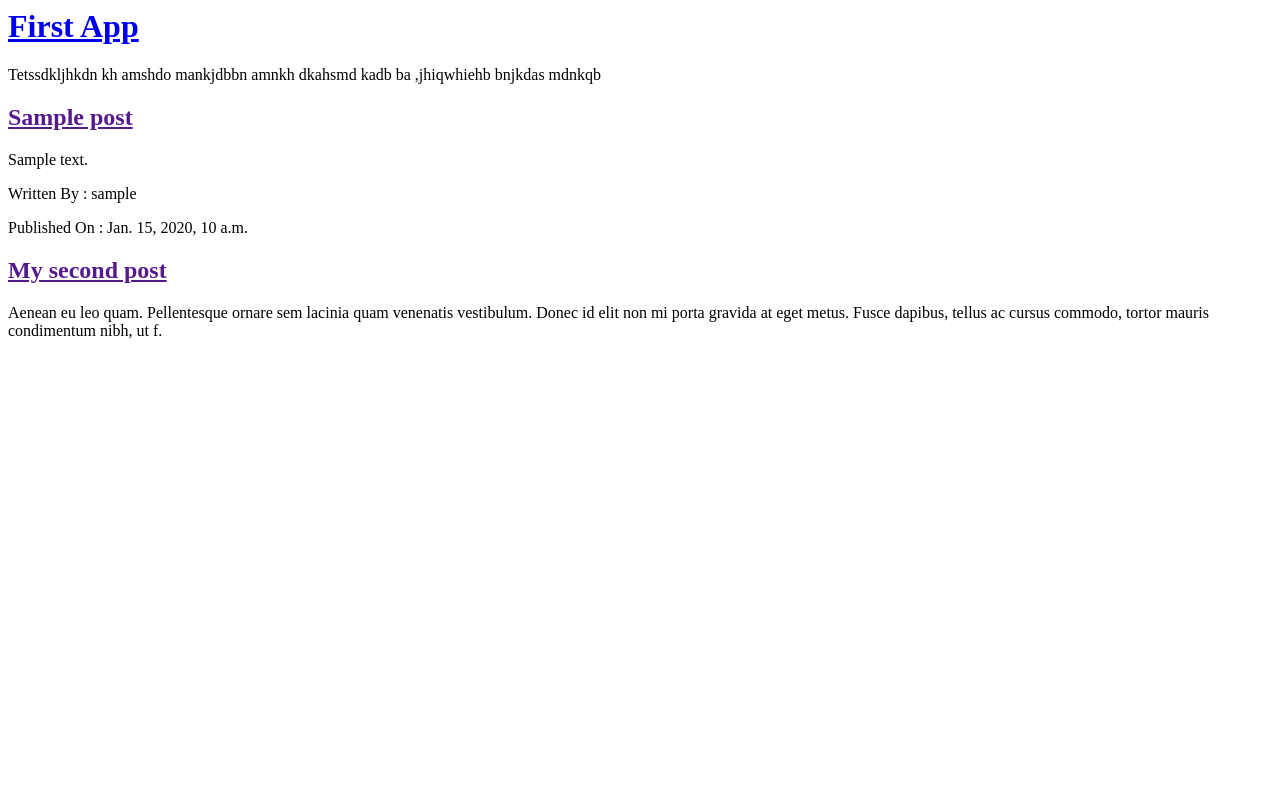
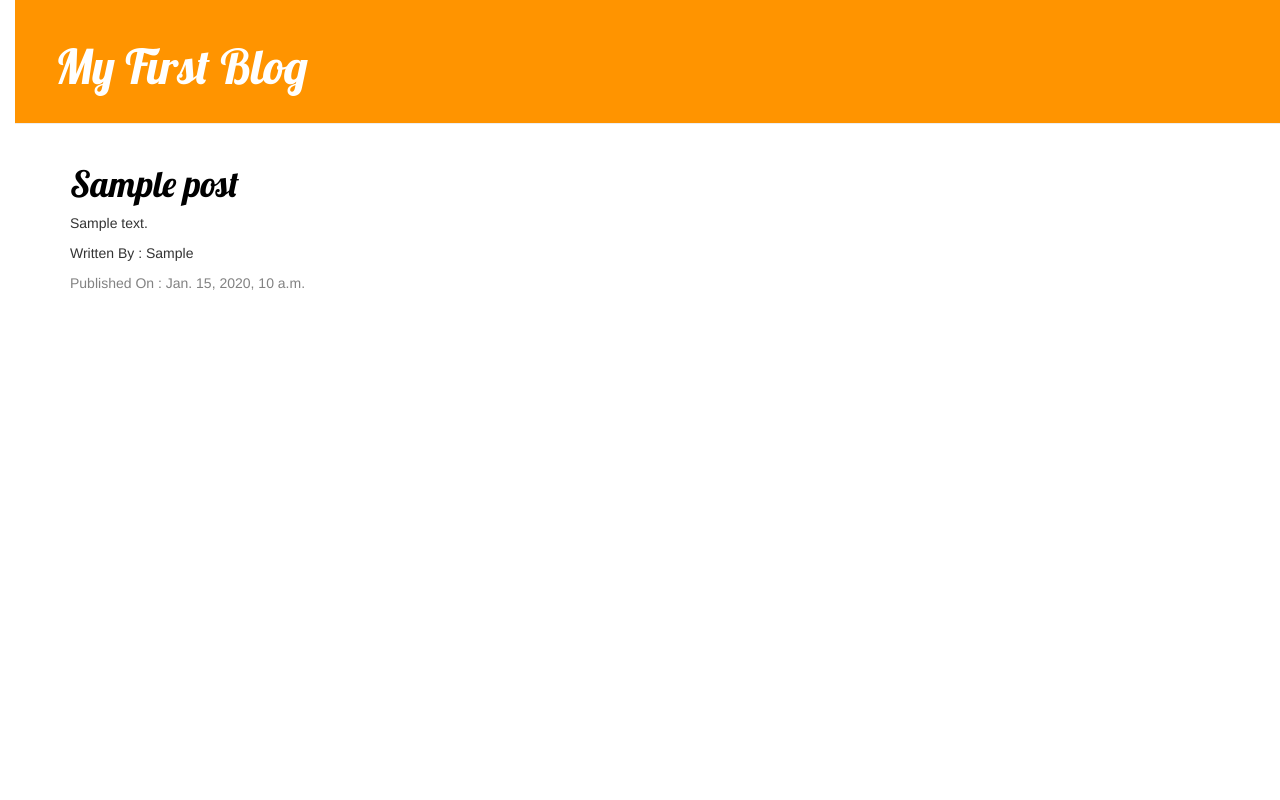
Before and after one commit to Ashu-360/my-first-blog, a Django app: template blog/templates/blog/post_list.html in a window 1280 px wide. Run offline with Django 3.2, Linux system fonts and the light colour scheme; the template is opened without the code that fills it: values that come from a table or form of the project are taken from there, others are empty; tables that the repository leaves empty hold one stand-in row (values such as "Sample post"); some libraries are stand-ins or nearby versions.

Commit message:
Templating and details page and static

```diff
--- /dev/null
+++ b/blog/static/css/blog.css
@@ -0,0 +1,57 @@
+h1 a{
+    color: #ff3242;
+    font-family: 'Lobster';
+}
+h2 a{
+    color: #0000F1;
+}
+body{
+    padding-left: 15px;
+}
+
+.page-header {
+    background-color: #ff9400;
+    margin-top: 0;
+    padding: 20px 20px 20px 40px;
+}
+
+.page-header h1, .page-header h1 a, .page-header h1 a:visited, .page-header h1 a:active {
+    color: #ffffff;
+    font-size: 36pt;
+    text-decoration: none;
+}
+
+.content {
+    margin-left: 40px;
+}
+
+h1, h2, h3, h4 {
+    font-family: 'Lobster', cursive;
+}
+
+.date {
+    color: #828282;
+}
+
+.save {
+    float: right;
+}
+
+.post-form textarea, .post-form input {
+    width: 100%;
+}
+
+.top-menu, .top-menu:hover, .top-menu:visited {
+    color: #ffffff;
+    float: right;
+    font-size: 26pt;
+    margin-right: 20px;
+}
+
+.post {
+    margin-bottom: 50px;
+}
+
+.post h1 a, .post h1 a:visited {
+    color: #000000;
+}
--- /dev/null
+++ b/blog/templates/blog/base.html
@@ -0,0 +1,23 @@
+{% load staticfiles %}
+<html>
+    <head>
+        <title>My First Blog</title>
+        <link rel="stylesheet" href="//maxcdn.bootstrapcdn.com/bootstrap/3.2.0/css/bootstrap.min.css">
+        <link rel="stylesheet" href="//maxcdn.bootstrapcdn.com/bootstrap/3.2.0/css/bootstrap-theme.min.css">
+        <link href='//fonts.googleapis.com/css?family=Lobster&subset=latin,latin-ext' rel='stylesheet' type='text/css'>
+        <link rel="stylesheet" href="{% static 'css/blog.css' %}">
+    </head>
+    <body>
+        <div class="page-header">
+            <h1><a href="/"> My First Blog </a></h1>
+        </div>
+        <div class="content container">
+            <div class="row">
+                <div class="col-md-8">
+                {% block content %}
+                {% endblock %}
+                </div>
+            </div>
+        </div>
+    </body>
+</html>
--- a/blog/templates/blog/post_list.html
+++ b/blog/templates/blog/post_list.html
@@ -1,39 +1,15 @@
+{% extends 'blog/base.html' %}
 
-<html>
-    <head>
-        <title>
-            My First Blog App
-        </title>
-    </head>
-    <body>
+{% block content %}
+    {% for post in posts %}
+        <div class="post">
 
-        <div>
-            <h1>
-                <a href="/">First App</a>
-            </h1>
-            <p>
-                Tetssdkljhkdn kh amshdo  mankjdbbn amnkh  dkahsmd  kadb ba ,jhiqwhiehb bnjkdas mdnkqb
-            </p>
+            <h1><a href="{% url 'post_detail' pk=post.pk %}"> {{ post.title }} </a></h1>
+            <p>{{ post.text|linebreaksbr }}</p>
+            <p> Written By : {{post.author|title}}</p>
+            <div class="date">
+                <p>Published On : {{ post.published_date }} </p>
+            </div>
         </div>
-
-
-        {% for post in posts %}
-            <div>
-                <h2><a href=""> {{post.title}}</a> </h2>
-                <p>{{post.text|linebreaksbr}}</p
-                <p>Written By : {{post.author}}</p>
-                <p>Published On : {{post.published_date}}</p>
-
-            </div>
-        {% endfor %}
-
-        <div>
-
-            <h2><a href="">My second post</a></h2>
-            <p>
-                Aenean eu leo quam. Pellentesque ornare sem lacinia quam venenatis vestibulum. Donec id elit non mi porta gravida at eget metus. Fusce dapibus, tellus ac cursus commodo, tortor mauris condimentum nibh, ut f.
-            </p>
-
-        </div>
-    </body>
-</html>
+    {% endfor %}
+{% endblock %}
--- a/blog/urls.py
+++ b/blog/urls.py
@@ -3,5 +3,6 @@ from . import views
 
 urlpatterns = [
     url(r'^$',views.post_list,name = 'post_list'),
+    url(r'^post/(?P<pk>\d+)/$', views.post_detail, name = 'post_detail')
 
 ]
```
Also changed, not shown: blog/templates/blog/post_detail.html (added, +13 -0 lines), blog/views.py (+6 -1 lines).
